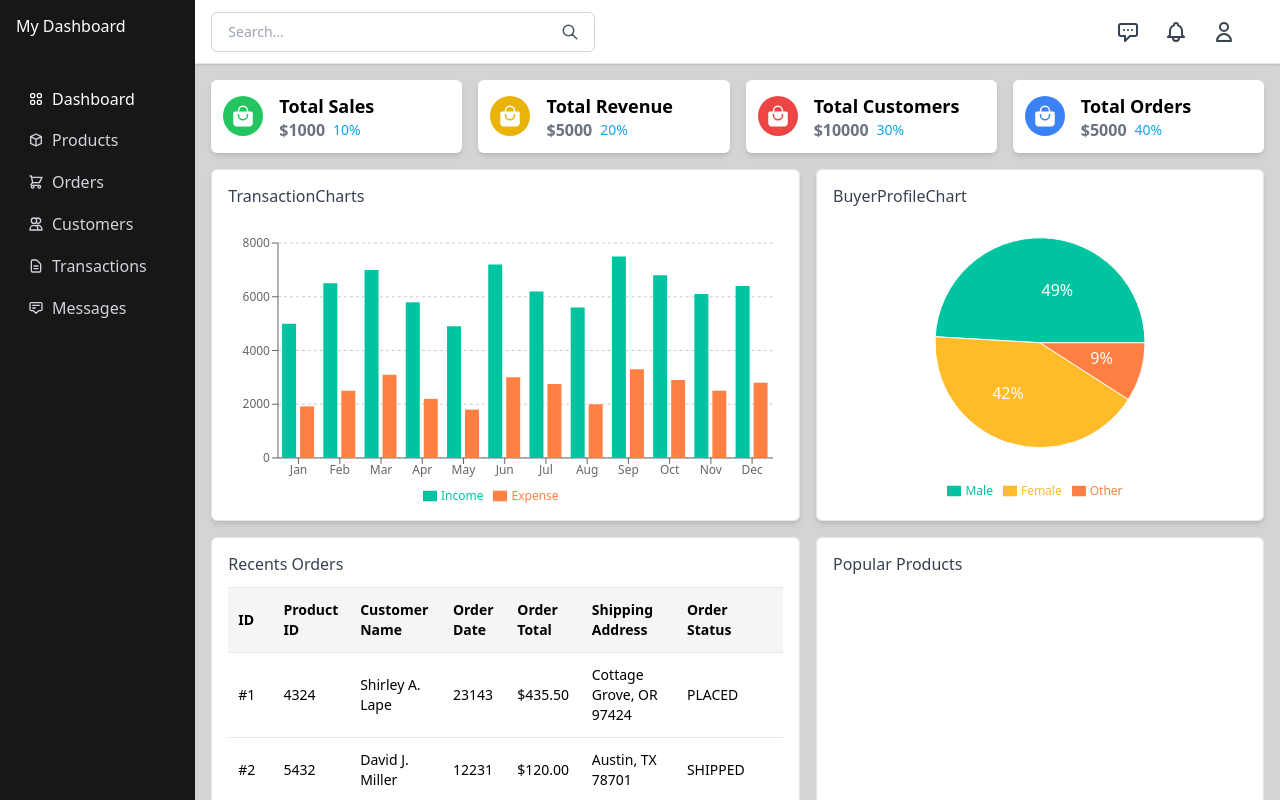
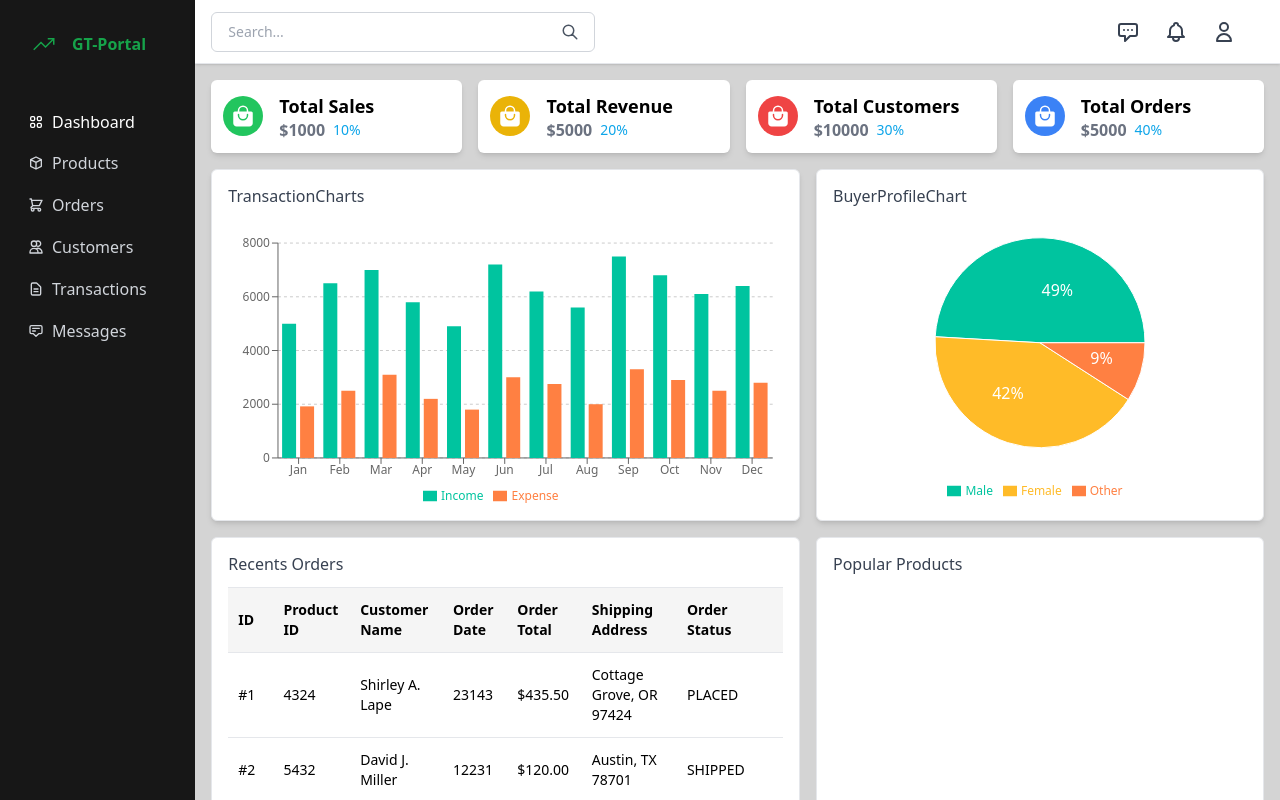
Before and after one commit to gaurab-magar/Dashboard, a React (Create React App) app: page / in a window 1280 px wide. Shown: the top 800 px of the page. Built offline with nearby package versions, Linux system fonts and the light colour scheme.

Commit message:
title changed

```diff
--- a/src/components/shared/Sidebar.js
+++ b/src/components/shared/Sidebar.js
@@ -2,6 +2,8 @@ import React from 'react'
 import { DASHBOARD_SIDEBAR_BOTTOM_LINKS, DASHBOARD_SIDEBAR_LINKS } from '../../lib/consts/navigation'
 import { Link, useLocation } from 'react-router-dom';
 import { HiOutlineLogout } from 'react-icons/hi';
+import { IoTrendingUpSharp } from "react-icons/io5";
+
 
 
 const linkClassesActive = 'flex items-center gap-2 font-light px-3 py-2 hover:bg-neutral-700 hover:no-underline active:bg-neutral-600 rounded-sm font-bold text-white hover:text-white transition-all ease-in-out'
@@ -9,7 +11,10 @@ const linkClasses = 'flex items-center gap-2 font-light px-3 py-2 hover:bg-neutr
 const Sidebar = () => {
   return (
     <div className='flex flex-col bg-neutral-900 w-70 p-4 text-white'>
-        <div className='mb-3'>My Dashboard</div>
+      <div className='flex flex-row items-center gap-4 p-4 font-bold text-green-600'>
+        <IoTrendingUpSharp size={24} />
+        <div className=''>GT-Portal</div>
+      </div>
         <div className='flex-1 flex flex-col gap-0.5 py-8'>
             {DASHBOARD_SIDEBAR_LINKS.map((item)=>(
               <SidebarLink key={item.key} item={item} />
```
